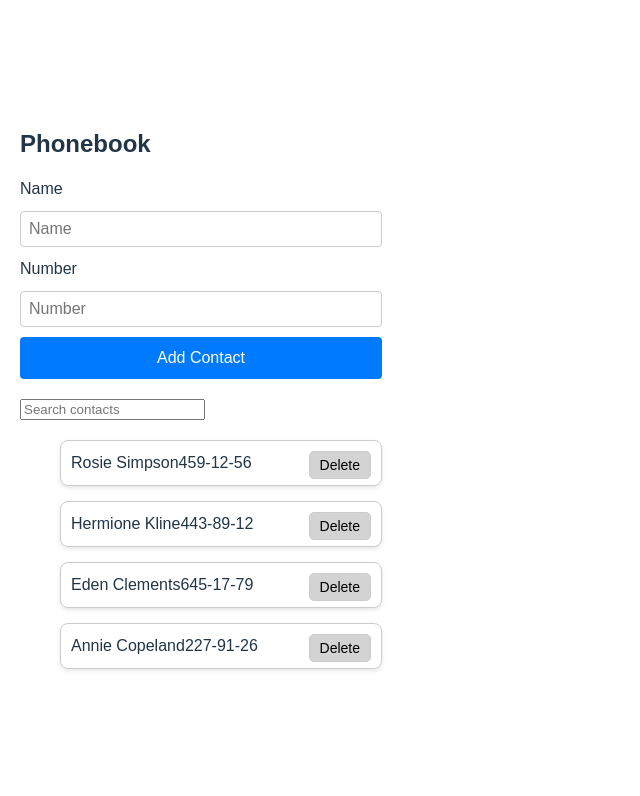
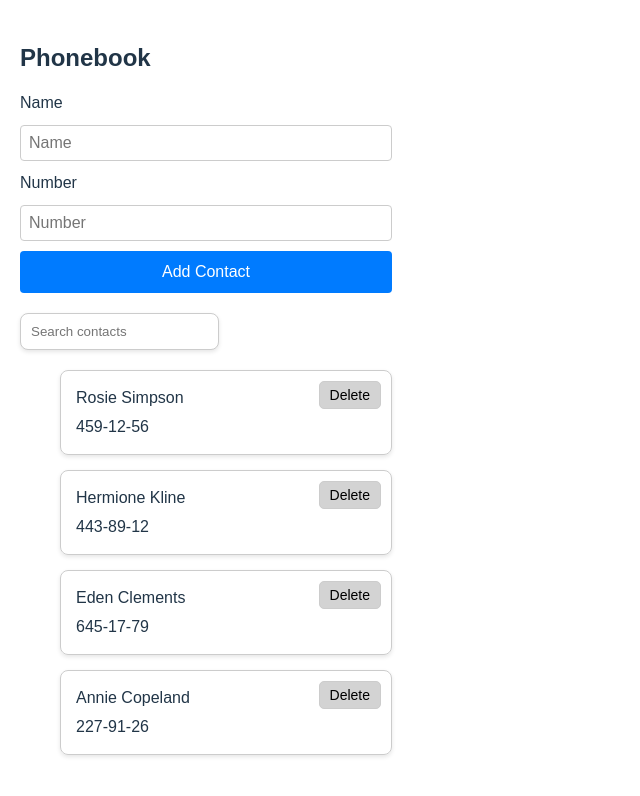
Before and after one commit to lyubko44/goit-neo-react-hw-module7, a React (Vite) app: page / in a window 1280 px wide. Shown: the top 796 px of the page, without its empty margins (0-640 px from the left). Built offline with nearby package versions, Linux system fonts and the light colour scheme.

Commit message:
improve styles for Contact and SearchBox

```diff
--- a/src/components/Contact/Contact.module.css
+++ b/src/components/Contact/Contact.module.css
@@ -4,25 +4,28 @@
     justify-content: space-between;
     border: 1px solid #ccc;
     border-radius: 8px;
-    padding: 10px;
+    padding: 15px;
     box-shadow: 0px 2px 4px rgba(0, 0, 0, 0.1);
     gap: 10px;
     position: relative;
     width: 300px;
+    transition: box-shadow 0.3s ease;
+}
+
+.item:hover {
+    box-shadow: 0px 4px 8px rgba(0, 0, 0, 0.2);
 }
 
 .info {
     display: flex;
-    align-items: center;
-}
-
-.icon {
-    margin-right: 8px;
+    flex-direction: column;
+    gap: 5px;
 }
 
 .name,
 .number {
     font-size: 16px;
+    font-weight: 500;
 }
 
 .deleteButton {
@@ -36,8 +39,10 @@
     padding: 5px 10px;
     cursor: pointer;
     font-size: 14px;
+    transition: background-color 0.3s ease, color 0.3s ease;
 }
 
 .deleteButton:hover {
     background-color: #f61919;
+    color: #fff;
 }
--- a/src/components/SearchBox/SearchBox.module.css
+++ b/src/components/SearchBox/SearchBox.module.css
@@ -1,17 +1,33 @@
 .searchBox {
     margin-bottom: 20px;
+    padding: 10px;
+    border: 1px solid #ccc;
+    border-radius: 8px;
+    box-shadow: 0px 2px 4px rgba(0, 0, 0, 0.1);
     display: flex;
     flex-direction: column;
     gap: 8px;
+    transition: box-shadow 0.3s ease;
+}
+
+.searchBox:hover {
+    box-shadow: 0px 4px 8px rgba(0, 0, 0, 0.2);
 }
 
 .label {
     font-size: 16px;
+    font-weight: 500;
 }
 
 .input {
-    padding: 8px;
+    padding: 10px;
     border: 1px solid #ccc;
     border-radius: 4px;
     font-size: 16px;
+    transition: border-color 0.3s ease;
 }
+
+.input:focus {
+    border-color: #007bff;
+    outline: none;
+}
```
